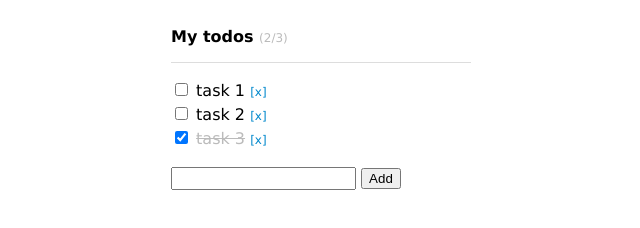
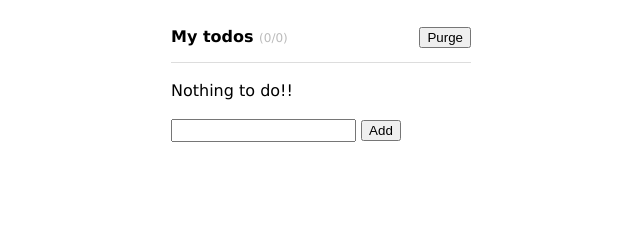
Before and after one commit to keitha13/vue.js_study, a plain HTML site: page index.html in a window 1280 px wide. Shown: the whole page, without its empty margins (319-959 px from the left). Drawn offline with nearby package versions, Linux system fonts and the light colour scheme.

Commit message:
complete todo app

```diff
--- a/css/styles.css
+++ b/css/styles.css
@@ -43,3 +43,7 @@ body {
   font-size: 12px;
   font-weight: normal;
 }
+
+#app h1 > button {
+  float: right;
+}
--- a/index.html
+++ b/index.html
@@ -8,8 +8,9 @@
 <body>
   <div id="app" class="container">
     <h1>
+      <button @click="purge">Purge</button>
       My todos
-      <span class="info">({{ remaining }}/{{ todos.length }})</span>
+      <span class="info">({{ remaining.length }}/{{ todos.length }})</span>
     </h1>
     <ul>
       <li v-for="(todo, index) in todos">
--- a/js/main.js
+++ b/js/main.js
@@ -5,16 +5,18 @@
     el: '#app',
     data: {
       newItem: '',
-      todos: [{
-        title: 'task 1',
-        isDone: false
-      }, {
-        title: 'task 2',
-        isDone: false
-      }, {
-        title: 'task 3',
-        isDone: true
-      }]
+      todos: []
+    },
+    watch: {
+      todos: {
+        handler: function() {
+          localStorage.setItem('todos', JSON.stringify(this.todos));
+        },
+        deep: true
+      }
+    },
+    mounted: function() {
+      this.todos = JSON.parse(localStorage.getItem('todos')) || [];
     },
     methods: {
       addItem: function() {
@@ -29,14 +31,19 @@
         if (confirm('are you sure?')) {
           this.todos.splice(index, 1);
         }
+      },
+      purge: function() {
+        if (!confirm('delete finished?')) {
+          return;
+        }
+        this.todos = this.remaining;
       }
     },
     computed: {
       remaining: function() {
-        var items = this.todos.filter(function(todo) {
+        return this.todos.filter(function(todo) {
           return !todo.isDone;
-        });
-        return items.length;
+        })
       }
     }
   })
```
